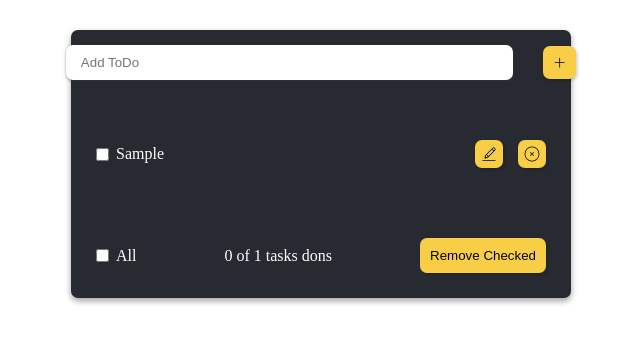
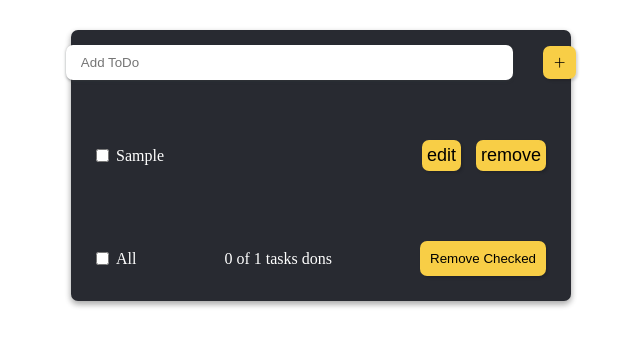
Before and after one commit to gnmjafari/ToDoList, a React (Vite) app: page / in a window 1280 px wide. Both pictures are taken after typing "Sample" into the empty fields and a click on the button 878 px from the left and 62 px from the top of the page. Shown: the top 346 px of the page, without its empty margins (319-959 px from the left). Built offline with nearby package versions, Linux system fonts and the light colour scheme.

Commit message:
remove icon

```diff
--- a/src/component/TodoList.jsx
+++ b/src/component/TodoList.jsx
@@ -65,14 +65,16 @@ function TodoList() {
                   disabled={item.complete}
                   onClick={() => edit(item.id)}
                 >
-                  <CiEdit />
+                  {/* <CiEdit /> */}
+                  edit
                 </button>
                 <button
                   className="TodoList_item-button"
                   disabled={item.complete}
                   onClick={() => handleDelete(item.id)}
                 >
-                  <CiCircleRemove />
+                  {/* <CiCircleRemove /> */}
+                  remove
                 </button>
               </div>
             </li>
```
